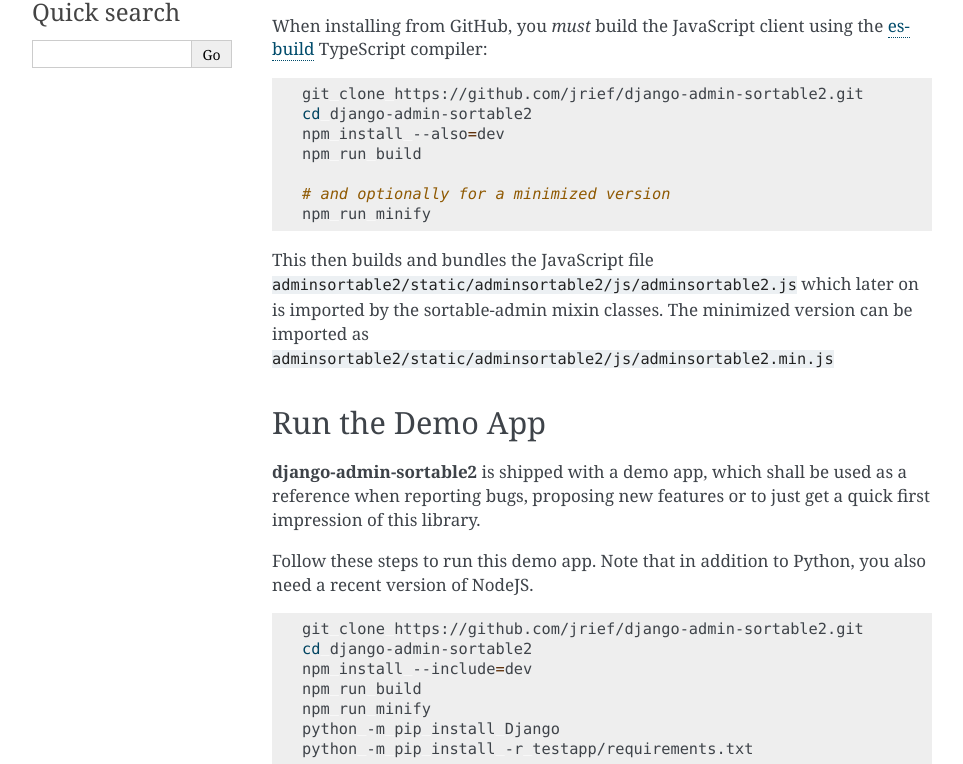
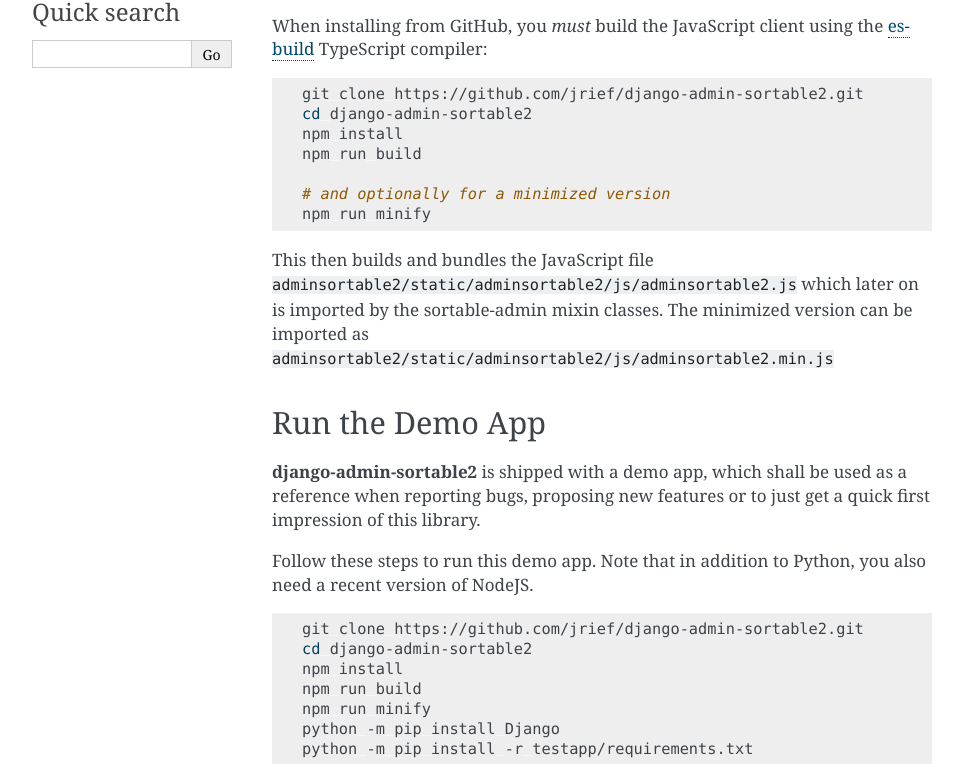
Before and after one commit to jrief/django-admin-sortable2, a Sphinx documentation site: the page built from docs/source/contributing.rst, in a window 1280 px wide and 1400 px high. Shown: the part 355-1119 px from the top of the window, without its empty margins (148-1111 px from the left). Built offline with Sphinx 7.4.7, drawn with Linux system fonts in a browser that asks for light colours; some of the changed text lies outside the part shown.

```diff
--- a/docs/source/contributing.rst
+++ b/docs/source/contributing.rst
@@ -25,7 +25,7 @@
 
 	git clone https://github.com/jrief/django-admin-sortable2.git
 	cd django-admin-sortable2
-	npm install --also=dev
+	npm install
 	npm run build
 
 	# and optionally for a minimized version
@@ -53,7 +53,7 @@
 
 	git clone https://github.com/jrief/django-admin-sortable2.git
 	cd django-admin-sortable2
-	npm install --include=dev
+	npm install
 	npm run build
 	npm run minify
 	python -m pip install Django
@@ -104,7 +104,7 @@
 
 	git clone https://github.com/jrief/django-admin-sortable2.git
 	cd django-admin-sortable2
-	npm install --include=dev
+	npm install
 	npm run build
 	python -m pip install Django
 	python -m pip install -r testapp/requirements.txt
```
Also changed, not shown: 1 other file.
